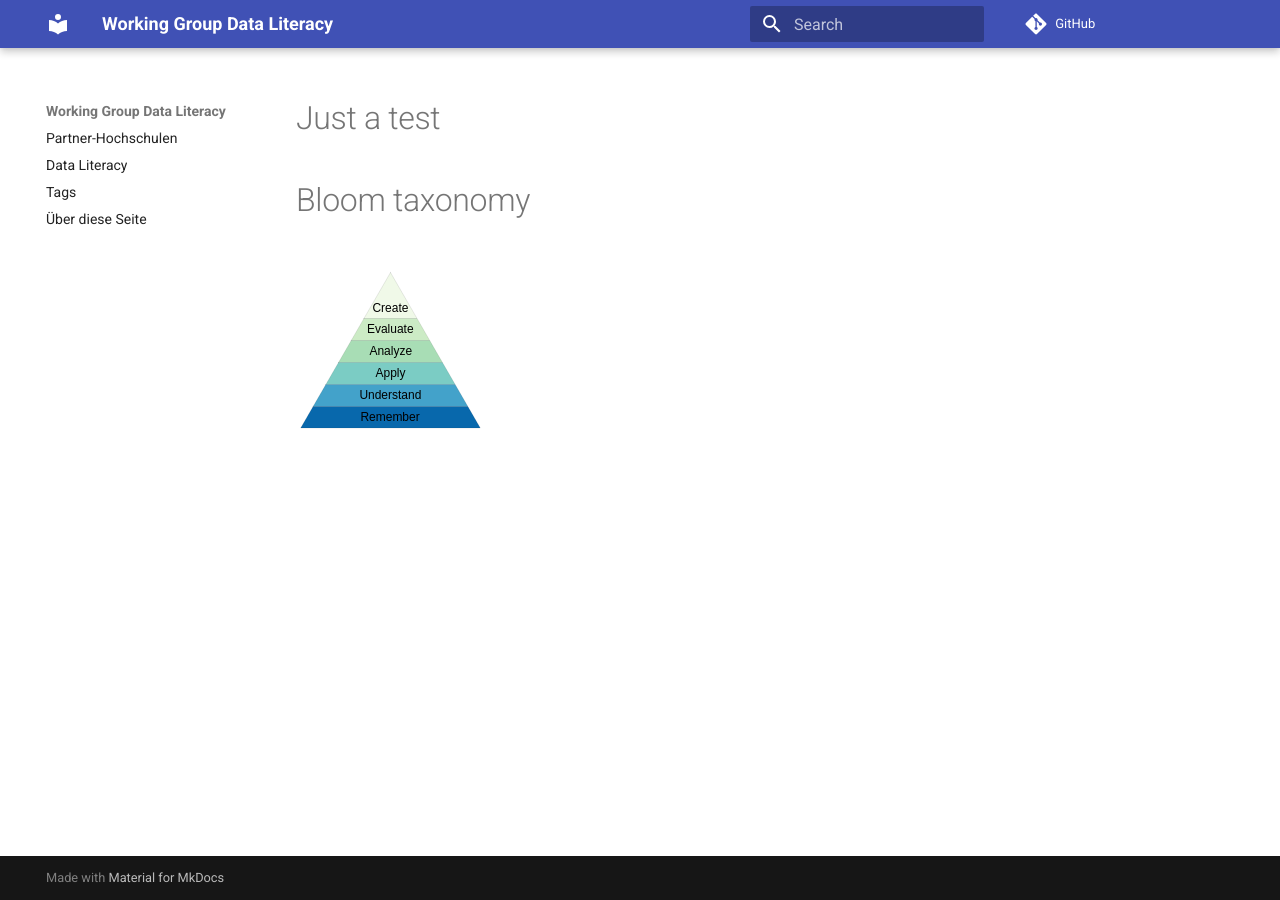
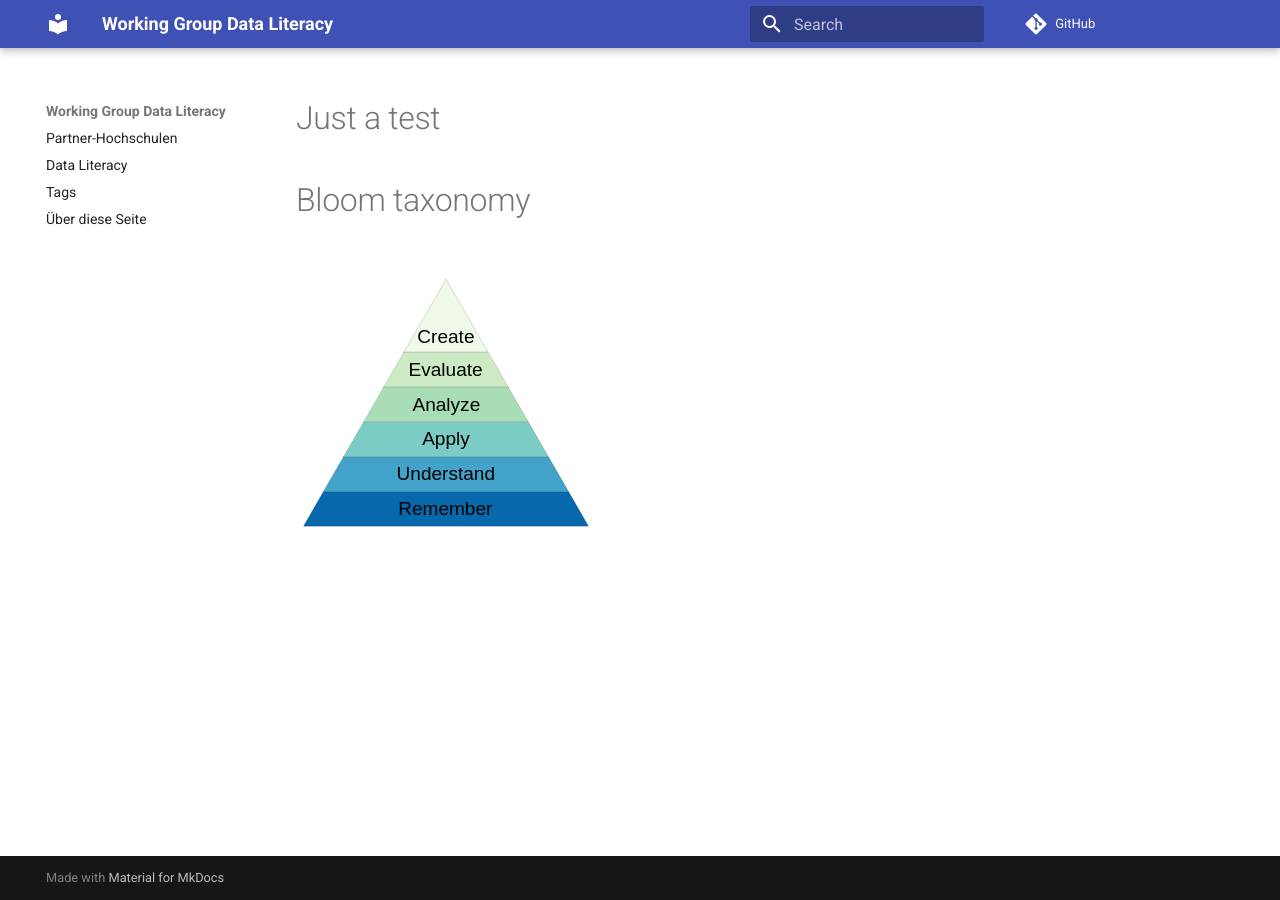
Before and after one commit to konrad/single-source-publishing-test, an MkDocs documentation site: the page built from docs/hidden_test_page.md, in a window 1280 px wide. Built offline with MkDocs 1.6.1 and Material for MkDocs 9.7.7, drawn with Linux system fonts in a browser that asks for light colours; comment, search, counter and statistics services are not loaded.

Commit message:
Change image width

```diff
--- a/docs/hidden_test_page.md
+++ b/docs/hidden_test_page.md
@@ -4,4 +4,4 @@
 # Bloom taxonomy
 
 
-![Bloom taxonomy](./images/Bloom_taxonomy.svg)
+![Bloom taxonomy](./images/Bloom_taxonomy.svg){ width="300" }
```
